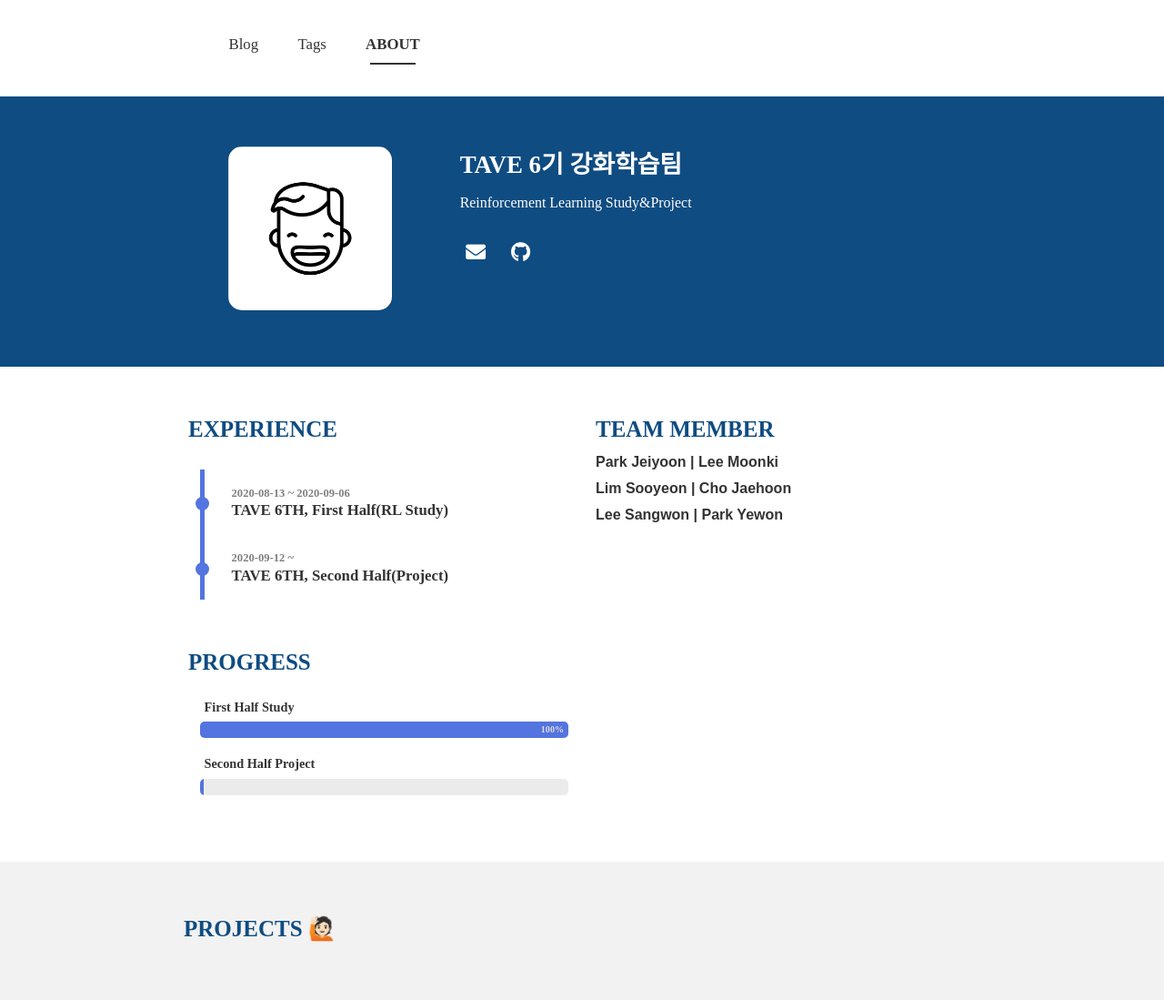
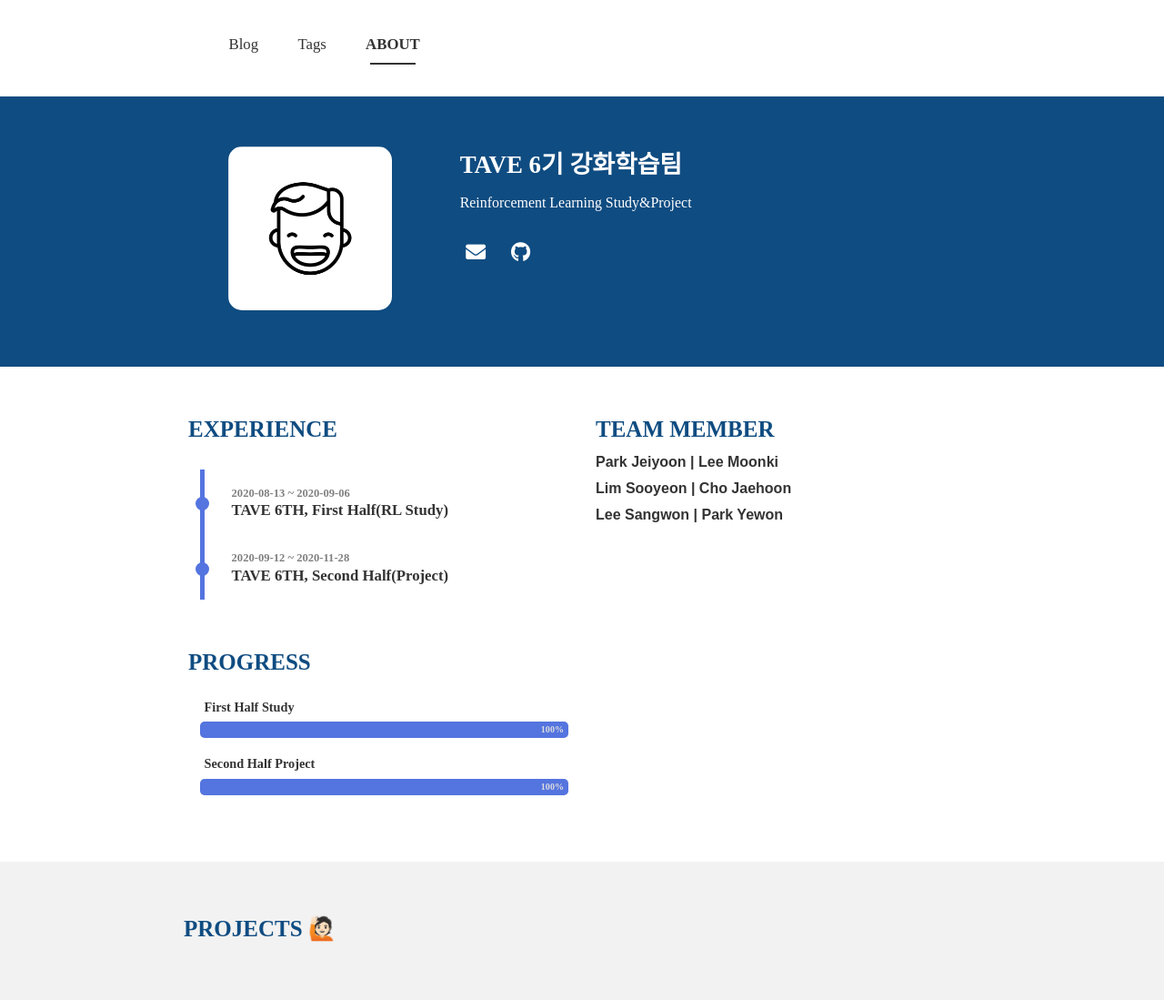
Before and after one commit to TAVE-6th-RLstudy/TAVE-6th-RLstudy.github.io, a Jekyll site: the page built from portfolio.html, in a window 1280 px wide. Shown: the whole page at 91% size. Built offline with Jekyll 4.4.1, drawn with Linux system fonts in a browser that asks for light colours; nearby versions of some CDN libraries; some web fonts are replaced.

Commit message:
update process

```diff
--- a/_config.yml
+++ b/_config.yml
@@ -19,13 +19,13 @@
         end: 2020-09-06
         experience: TAVE 6TH, First Half(RL Study)
       - start: 2020-09-12
-        end:
+        end: 2020-11-28
         experience: TAVE 6TH, Second Half(Project)
     skills:
       - skill: First Half Study
         value: 100 # Percent value
       - skill: Second Half Project
-        value: 1
+        value: 100
     teammember:
       - name1: Park Jeiyoon | Lee Moonki
       - name2: Lim Sooyeon   | Cho Jaehoon
```
